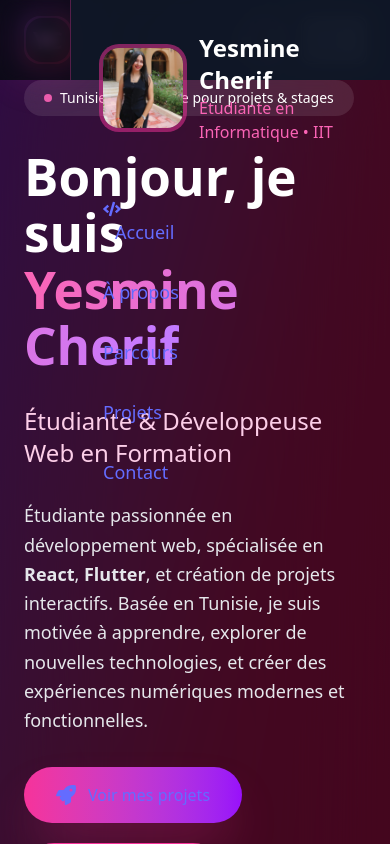
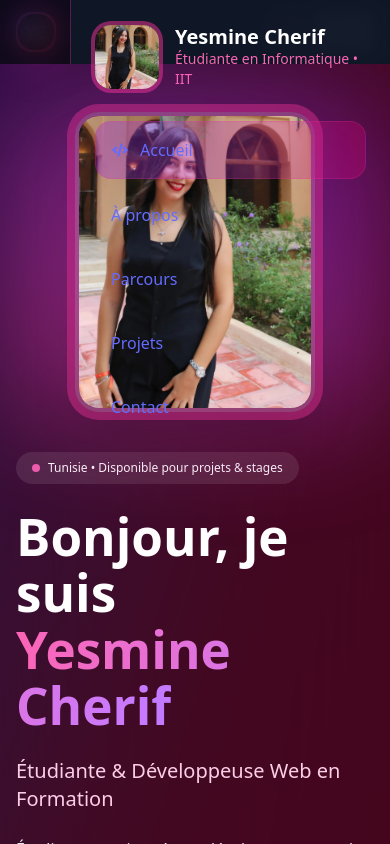
Before and after one commit to yesmine879/portfolio-yesmine, a React (Vite) app: page / in a window 390 px wide. Both pictures are taken after a click on the button "Ouvrir le menu". Shown: the top 844 px of the page. Built offline with nearby package versions, Linux system fonts and the light colour scheme.

Commit message:
mise à jour portfolio

```diff
--- a/src/App.css
+++ b/src/App.css
@@ -1,4 +1,44 @@
 @import "tailwindcss";
+
+html {
+  scroll-behavior: smooth;
+}
+
+* {
+  box-sizing: border-box;
+}
+
+:root {
+  font-family: system-ui, Avenir, Helvetica, Arial, sans-serif;
+  line-height: 1.5;
+  font-weight: 400;
+  font-synthesis: none;
+  text-rendering: optimizeLegibility;
+  -webkit-font-smoothing: antialiased;
+  -moz-osx-font-smoothing: grayscale;
+}
+
+body {
+  margin: 0;
+  min-width: 320px;
+  min-height: 100vh;
+  overflow-x: hidden;
+  background: #0f172a;
+}
+
+a {
+  text-decoration: none;
+  color: inherit;
+}
+
+button {
+  font: inherit;
+}
+
+img {
+  max-width: 100%;
+  display: block;
+}
 
 #root {
   width: 100%;
--- a/src/Pages/Layout.jsx
+++ b/src/Pages/Layout.jsx
@@ -4,9 +4,9 @@ import Footer from '../components/Commun/Footer';
 
 const Layout = ({ children }) => {
   return (
-    <div className="min-h-screen w-full">
+    <div className="min-h-screen w-full overflow-x-hidden">
       <Navbar />
-      <main className="w-full">{children}</main>
+      <main className="w-full overflow-x-hidden">{children}</main>
       <Footer />
     </div>
   );
--- a/src/components/Accueil/Hero.jsx
+++ b/src/components/Accueil/Hero.jsx
@@ -10,7 +10,7 @@ const Hero = () => {
     const el = document.getElementById(id);
     if (!el) return;
 
-    const navbarOffset = 96;
+    const navbarOffset = 88;
     const elementPosition = el.getBoundingClientRect().top + window.pageYOffset;
     const offsetPosition = elementPosition - navbarOffset;
 
@@ -22,25 +22,25 @@ const Hero = () => {
 
   return (
     <section
-  id="accueil"
-  className="scroll-mt-32 relative min-h-screen flex items-center justify-center overflow-hidden bg-gradient-to-br from-purple-900 via-pink-900 to-rose-900"
->
+      id="accueil"
+      className="scroll-mt-24 relative min-h-screen overflow-hidden bg-gradient-to-br from-purple-900 via-pink-900 to-rose-900"
+    >
       <div className="absolute inset-0 bg-black/50 backdrop-blur-3xl"></div>
 
-      <div className="relative max-w-7xl mx-auto px-6 lg:px-8 py-20">
-        <div className="grid lg:grid-cols-2 gap-12 items-center">
+      <div className="relative mx-auto max-w-7xl px-4 sm:px-6 lg:px-8 pt-28 sm:pt-32 lg:pt-36 pb-14 sm:pb-20">
+        <div className="grid grid-cols-1 lg:grid-cols-2 gap-10 lg:gap-12 items-center min-h-[calc(100vh-96px)]">
           <motion.div
             initial={{ opacity: 0, x: -50 }}
             animate={{ opacity: 1, x: 0 }}
             transition={{ duration: 0.8 }}
-            className="space-y-8 text-white"
+            className="space-y-6 sm:space-y-8 text-white order-2 lg:order-1"
           >
-            <div className="inline-flex items-center gap-2 bg-white/10 backdrop-blur-md px-5 py-2 rounded-full text-sm">
-              <span className="w-2 h-2 bg-pink-400 rounded-full animate-pulse"></span>
-              Tunisie • Disponible pour projets & stages
+            <div className="inline-flex max-w-full items-center gap-2 bg-white/10 backdrop-blur-md px-4 sm:px-5 py-2 rounded-full text-xs sm:text-sm">
+              <span className="w-2 h-2 bg-pink-400 rounded-full animate-pulse shrink-0"></span>
+              <span className="truncate">Tunisie • Disponible pour projets & stages</span>
             </div>
 
-            <h1 className="text-5xl md:text-7xl font-bold leading-tight">
+            <h1 className="text-4xl sm:text-5xl md:text-6xl lg:text-7xl font-bold leading-tight break-words">
               Bonjour, je suis
               <br />
               <span className="text-transparent bg-clip-text bg-gradient-to-r from-pink-400 to-purple-400">
@@ -48,70 +48,70 @@ const Hero = () => {
               </span>
             </h1>
 
-            <h2 className="text-2xl md:text-3xl font-light text-pink-200">
+            <h2 className="text-xl sm:text-2xl md:text-3xl font-light text-pink-200 leading-snug">
               Étudiante & Développeuse Web en Formation
             </h2>
 
-            <p className="text-lg text-gray-200 max-w-2xl leading-relaxed">
+            <p className="text-base sm:text-lg text-gray-200 max-w-2xl leading-relaxed">
               Étudiante passionnée en développement web, spécialisée en <strong>React</strong>,{' '}
               <strong>Flutter</strong>, et création de projets interactifs. Basée en Tunisie, je suis
               motivée à apprendre, explorer de nouvelles technologies, et créer des expériences
               numériques modernes et fonctionnelles.
             </p>
 
-            <div className="flex flex-wrap gap-5">
+            <div className="flex flex-col sm:flex-row flex-wrap gap-4 sm:gap-5">
               <a
                 href="#projets"
                 onClick={(e) => scrollToSection(e, 'projets')}
-                className="bg-gradient-to-r from-pink-500 to-purple-600 px-8 py-4 rounded-full font-semibold flex items-center gap-3 hover:scale-105 transition shadow-2xl shadow-pink-500/30"
+                className="justify-center sm:justify-start bg-gradient-to-r from-pink-500 to-purple-600 px-6 sm:px-8 py-3.5 sm:py-4 rounded-full font-semibold flex items-center gap-3 hover:scale-105 transition shadow-2xl shadow-pink-500/30 text-sm sm:text-base"
               >
-                <FaRocket className="text-xl" />
+                <FaRocket className="text-lg sm:text-xl" />
                 Voir mes projets
               </a>
 
               <a
                 href="#contact"
                 onClick={(e) => scrollToSection(e, 'contact')}
-                className="bg-white/10 backdrop-blur-md border-2 border-pink-500 px-8 py-4 rounded-full font-semibold flex items-center gap-3 hover:bg-pink-500/20 transition"
+                className="justify-center sm:justify-start bg-white/10 backdrop-blur-md border-2 border-pink-500 px-6 sm:px-8 py-3.5 sm:py-4 rounded-full font-semibold flex items-center gap-3 hover:bg-pink-500/20 transition text-sm sm:text-base"
               >
-                <FaPaperPlane className="text-xl" />
+                <FaPaperPlane className="text-lg sm:text-xl" />
                 Me contacter
               </a>
             </div>
 
-            <div className="flex gap-5 pt-6">
+            <div className="flex gap-4 sm:gap-5 pt-2 sm:pt-4">
               <a
                 href="https://github.com/yesmine879"
                 target="_blank"
                 rel="noopener noreferrer"
-                className="p-4 bg-white/10 backdrop-blur-md rounded-2xl hover:bg-white/20 transition hover:scale-110"
+                className="p-3 sm:p-4 bg-white/10 backdrop-blur-md rounded-2xl hover:bg-white/20 transition hover:scale-110"
               >
-                <FaGithub className="text-2xl" />
+                <FaGithub className="text-xl sm:text-2xl" />
               </a>
 
               <a
                 href="https://www.linkedin.com/in/yesmine-cherif/"
                 target="_blank"
                 rel="noopener noreferrer"
-                className="p-4 bg-white/10 backdrop-blur-md rounded-2xl hover:bg-white/20 transition hover:scale-110"
+                className="p-3 sm:p-4 bg-white/10 backdrop-blur-md rounded-2xl hover:bg-white/20 transition hover:scale-110"
               >
-                <FaLinkedin className="text-2xl" />
+                <FaLinkedin className="text-xl sm:text-2xl" />
               </a>
             </div>
           </motion.div>
 
           <motion.div
-            initial={{ opacity: 0, scale: 0.8 }}
+            initial={{ opacity: 0, scale: 0.85 }}
             animate={{ opacity: 1, scale: 1 }}
             transition={{ duration: 0.8, delay: 0.3 }}
-            className="relative flex justify-center"
+            className="relative flex justify-center order-1 lg:order-2"
           >
             <div className="absolute inset-0 bg-gradient-to-tr from-pink-500/60 to-purple-600/60 rounded-3xl blur-3xl animate-pulse"></div>
 
             <img
               src={yesmineImg}
               alt="Yesmine Cherif"
-              className="relative w-80 h-96 md:w-96 md:h-96 rounded-3xl object-cover shadow-2xl ring-8 ring-pink-500/40 hover:ring-pink-500/70 transition-all duration-500 border-4 border-pink-300/30"
+              className="relative w-[240px] h-[300px] sm:w-[300px] sm:h-[380px] md:w-[360px] md:h-[430px] rounded-3xl object-cover shadow-2xl ring-8 ring-pink-500/40 hover:ring-pink-500/70 transition-all duration-500 border-4 border-pink-300/30"
             />
           </motion.div>
         </div>
--- a/src/components/Accueil/Parcours.jsx
+++ b/src/components/Accueil/Parcours.jsx
@@ -47,7 +47,7 @@ const Parcours = () => {
                   <FaPhone className="text-pink-400" /> 58 715 159
                 </div>
                 <div className="flex items-center gap-4">
-                  <FaEnvelope className="text-pink-400" /> cherifyesmine685@gmail.com
+                  <FaEnvelope className="text-pink-400" /> cherif.yesmine@iit.ens.tn
                 </div>
                 <div className="flex items-center gap-4">
                   <FaMapMarkerAlt className="text-pink-400" /> Hay L Ons 3021, Sfax, Tunisie
--- a/src/components/Commun/Navbar.jsx
+++ b/src/components/Commun/Navbar.jsx
@@ -27,6 +27,8 @@ const Navbar = () => {
       .map((item) => document.getElementById(item.id))
       .filter(Boolean);
 
+    if (!sections.length) return;
+
     const observer = new IntersectionObserver(
       (entries) => {
         const visible = entries
@@ -39,7 +41,7 @@ const Navbar = () => {
       },
       {
         threshold: [0.2, 0.35, 0.5],
-        rootMargin: '-100px 0px -35% 0px',
+        rootMargin: '-120px 0px -35% 0px',
       }
     );
 
@@ -47,12 +49,24 @@ const Navbar = () => {
     return () => observer.disconnect();
   }, []);
 
+  useEffect(() => {
+    if (isOpen) {
+      document.body.style.overflow = 'hidden';
+    } else {
+      document.body.style.overflow = '';
+    }
+
+    return () => {
+      document.body.style.overflow = '';
+    };
+  }, [isOpen]);
+
   const handleNavClick = (e, id) => {
     e.preventDefault();
     const section = document.getElementById(id);
 
     if (section) {
-      const navbarOffset = 100;
+      const navbarOffset = 88;
       const top = section.offsetTop - navbarOffset;
 
       window.scrollTo({
@@ -71,17 +85,20 @@ const Navbar = () => {
       animate={{ y: 0 }}
       className={`fixed top-0 left-0 right-0 z-50 transition-all duration-500 ${
         scrolled
-          ? 'bg-gray-900/90 backdrop-blur-2xl border-b border-pink-500/20'
+          ? 'bg-gray-900/90 backdrop-blur-2xl border-b border-pink-500/20 shadow-lg'
           : 'bg-gray-900/70 backdrop-blur-xl'
       }`}
     >
-      <div className="mx-auto max-w-7xl px-6 lg:px-8">
-        <div className="flex h-20 items-center justify-between">
-          <motion.div whileHover={{ scale: 1.05 }} className="flex items-center gap-4">
-            <div className="relative">
-              <div className="w-12 h-12 rounded-2xl bg-gradient-to-br from-purple-500 via-pink-500 to-rose-500 p-0.5">
-                <div className="w-full h-full rounded-2xl bg-gray-900 flex items-center justify-center">
-                  <span className="text-2xl font-bold text-transparent bg-clip-text bg-gradient-to-br from-purple-400 to-pink-400">
+      <div className="mx-auto max-w-7xl px-4 sm:px-6 lg:px-8">
+        <div className="flex h-16 sm:h-20 items-center justify-between gap-3">
+          <motion.div
+            whileHover={{ scale: 1.03 }}
+            className="flex min-w-0 items-center gap-3 sm:gap-4"
+          >
+            <div className="relative shrink-0">
+              <div className="h-10 w-10 sm:h-12 sm:w-12 rounded-2xl bg-gradient-to-br from-purple-500 via-pink-500 to-rose-500 p-0.5">
+                <div className="flex h-full w-full items-center justify-center rounded-2xl bg-gray-900">
+                  <span className="text-lg sm:text-2xl font-bold text-transparent bg-clip-text bg-gradient-to-br from-purple-400 to-pink-400">
                     YC
                   </span>
                 </div>
@@ -89,9 +106,11 @@ const Navbar = () => {
               <div className="absolute -inset-1 rounded-2xl bg-gradient-to-br from-purple-600 to-pink-600 opacity-40 blur-xl -z-10"></div>
             </div>
 
-            <div className="hidden sm:block">
-              <h1 className="text-xl font-bold text-white">Yesmine Cherif</h1>
-              <p className="text-xs text-pink-400 font-medium flex items-center gap-1">
+            <div className="hidden sm:block min-w-0">
+              <h1 className="truncate text-base sm:text-xl font-bold text-white">
+                Yesmine Cherif
+              </h1>
+              <p className="text-[10px] sm:text-xs text-pink-400 font-medium flex items-center gap-1">
                 <FaGraduationCap /> 3ᵉ Licence Informatique • IIT
               </p>
             </div>
@@ -105,7 +124,7 @@ const Navbar = () => {
                 onClick={(e) => handleNavClick(e, item.id)}
                 whileHover={{ y: -3 }}
                 whileTap={{ scale: 0.95 }}
-                className={`relative px-6 py-3 rounded-2xl text-sm font-medium transition-all ${
+                className={`relative px-5 py-3 rounded-2xl text-sm font-medium transition-all ${
                   activeSection === item.id
                     ? 'text-white'
                     : 'text-gray-300 hover:text-pink-300'
@@ -125,12 +144,12 @@ const Navbar = () => {
             ))}
           </div>
 
-          <div className="flex items-center gap-4">
-            <motion.div whileHover={{ scale: 1.08 }} className="group relative">
+          <div className="flex items-center gap-2 sm:gap-4 shrink-0">
+            <motion.div whileHover={{ scale: 1.05 }} className="group relative">
               <img
                 src={yesmineImg}
                 alt="Yesmine Cherif"
-                className="w-11 h-11 rounded-full ring-4 ring-purple-500/50 group-hover:ring-pink-500 transition-all duration-500 object-cover"
+                className="w-9 h-9 sm:w-11 sm:h-11 rounded-full ring-4 ring-purple-500/50 group-hover:ring-pink-500 transition-all duration-500 object-cover"
               />
               <div className="absolute inset-0 rounded-full bg-gradient-to-tr from-purple-600 to-pink-600 opacity-0 group-hover:opacity-70 blur-xl transition-opacity duration-500 -z-10"></div>
             </motion.div>
@@ -138,9 +157,10 @@ const Navbar = () => {
             <button
               type="button"
               onClick={() => setIsOpen(!isOpen)}
-              className="lg:hidden p-3 rounded-xl bg-white/5 backdrop-blur-md border border-pink-500/20 text-gray-300 hover:text-pink-400"
+              className="lg:hidden p-2.5 sm:p-3 rounded-xl bg-white/5 backdrop-blur-md border border-pink-500/20 text-gray-300 hover:text-pink-400 transition"
+              aria-label="Ouvrir le menu"
             >
-              {isOpen ? <FaTimes className="w-6 h-6" /> : <FaBars className="w-6 h-6" />}
+              {isOpen ? <FaTimes className="w-5 h-5 sm:w-6 sm:h-6" /> : <FaBars className="w-5 h-5 sm:w-6 sm:h-6" />}
             </button>
           </div>
         </div>
@@ -148,48 +168,62 @@ const Navbar = () => {
 
       <AnimatePresence>
         {isOpen && (
+          <>
+            <motion.div
+              initial={{ opacity: 0 }}
+              animate={{ opacity: 1 }}
+              exit={{ opacity: 0 }}
+              onClick={() => setIsOpen(false)}
+              className="fixed inset-0 bg-black/50 backdrop-blur-sm z-40 lg:hidden"
+            />
+
             <motion.div
               initial={{ x: '100%' }}
               animate={{ x: 0 }}
               exit={{ x: '100%' }}
-            transition={{ type: 'spring', damping: 30 }}
-            className="fixed inset-y-0 right-0 w-80 bg-gray-900/95 backdrop-blur-3xl border-l border-pink-500/30 lg:hidden z-50"
+              transition={{ type: 'spring', damping: 30, stiffness: 260 }}
+              className="fixed inset-y-0 right-0 z-50 w-[85%] max-w-[320px] bg-gray-900/95 backdrop-blur-3xl border-l border-pink-500/30 lg:hidden"
             >
-            <div className="p-8">
-              <div className="flex items-center gap-4 mb-10">
+              <div className="flex h-full flex-col p-6 sm:p-8">
+                <div className="mb-8 flex items-center gap-4">
                   <img
                     src={yesmineImg}
                     alt="Yesmine Cherif"
-                  className="w-20 h-20 rounded-2xl ring-4 ring-pink-500/50 object-cover"
+                    className="w-16 h-16 sm:w-20 sm:h-20 rounded-2xl ring-4 ring-pink-500/50 object-cover"
                   />
-                <div>
-                  <h3 className="text-2xl font-bold text-white">Yesmine Cherif</h3>
-                  <p className="text-pink-400">Étudiante en Informatique • IIT</p>
+                  <div className="min-w-0">
+                    <h3 className="text-xl sm:text-2xl font-bold text-white leading-tight">
+                      Yesmine Cherif
+                    </h3>
+                    <p className="text-sm sm:text-base text-pink-400">
+                      Étudiante en Informatique • IIT
+                    </p>
                   </div>
                 </div>
 
+                <div className="flex flex-col gap-2">
                   {navItems.map((item) => (
                     <motion.a
                       key={item.id}
                       href={`#${item.id}`}
                       onClick={(e) => handleNavClick(e, item.id)}
-                  className="block py-4 text-lg text-gray-300 hover:text-pink-400 transition"
+                      whileTap={{ scale: 0.98 }}
+                      className={`flex items-center gap-3 rounded-2xl px-4 py-4 text-base sm:text-lg transition ${
+                        activeSection === item.id
+                          ? 'bg-gradient-to-r from-purple-600/30 to-pink-600/30 text-white border border-pink-500/20'
+                          : 'text-gray-300 hover:text-pink-400 hover:bg-white/5'
+                      }`}
                     >
-                  {item.icon && <span className="mr-3">{item.icon}</span>}
+                      {item.icon && <span>{item.icon}</span>}
                       {item.label}
                     </motion.a>
                   ))}
                 </div>
+              </div>
             </motion.div>
+          </>
         )}
       </AnimatePresence>
-
-      {isOpen && (
-        <div
-          onClick={() => setIsOpen(false)}
-          className="fixed inset-0 bg-black/50 backdrop-blur-sm z-40 lg:hidden"
-        />
-      )}
     </motion.nav>
   );
 };
```
Also changed, not shown: 1 other file (tests, documents, lock files or other folders). Lines whose indentation alone changed are shown as unchanged.
